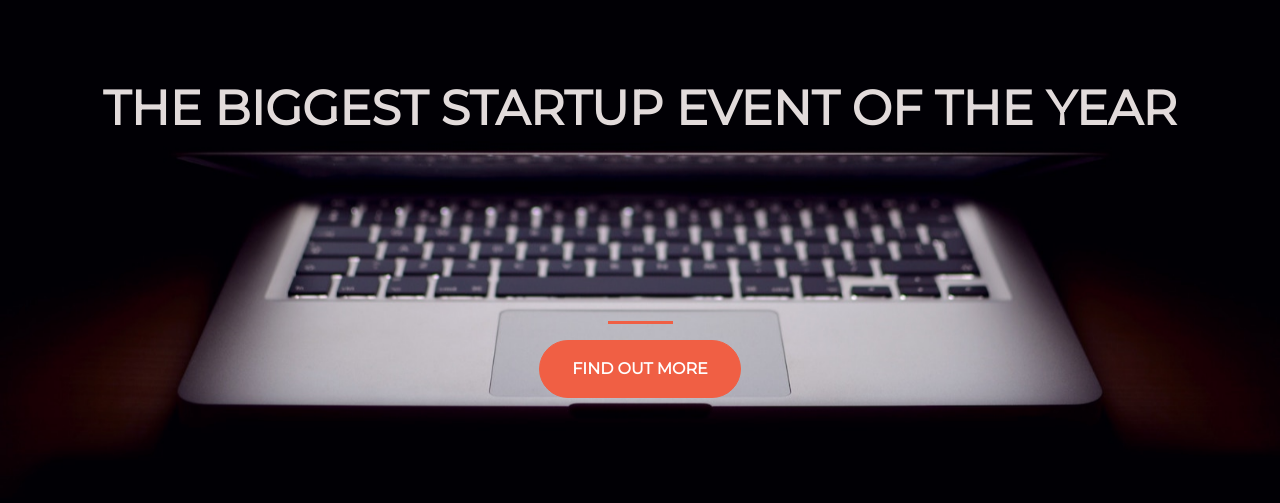
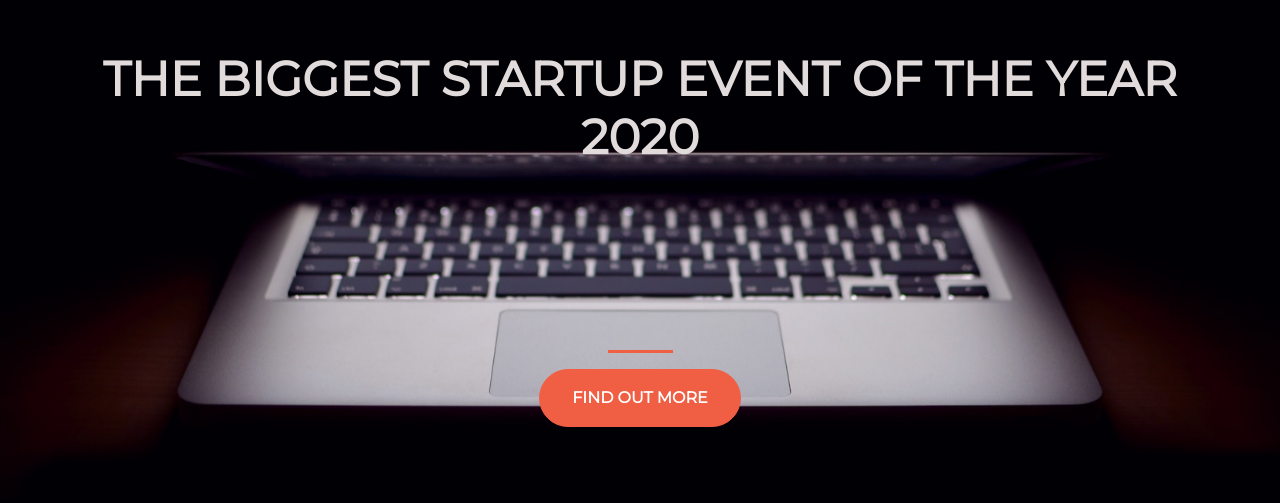
Before and after one commit to ebukachukwu-hub/Business-Adventure, a plain HTML site: page index.html in a window 1280 px wide. Shown: the part 161-664 px from the top of the page. Drawn offline with nearby package versions, Linux system fonts and the light colour scheme.

Commit message:
Update index.html

```diff
--- a/index.html
+++ b/index.html
@@ -18,7 +18,7 @@
     <div class="container d-flex align-items-center h-100">
       <div class="row">
         <header class="text-center col-12">
-          <h1 class="text-uppercase"><strong>The biggest startup event of the year</strong></h1>
+          <h1 class="text-uppercase"><strong>The biggest startup event of the year 2020</strong></h1>
 
         </header>
         <div class="buffer col-12"></div>
```
